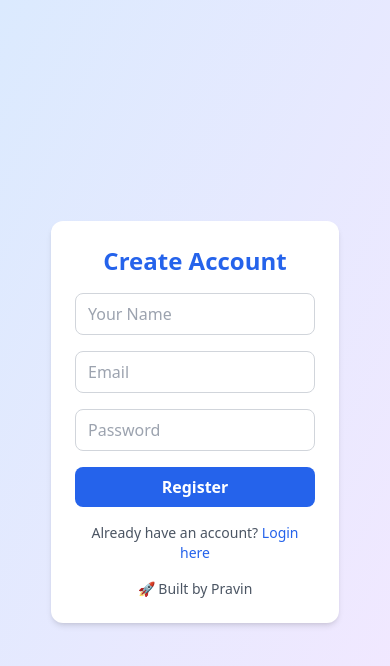
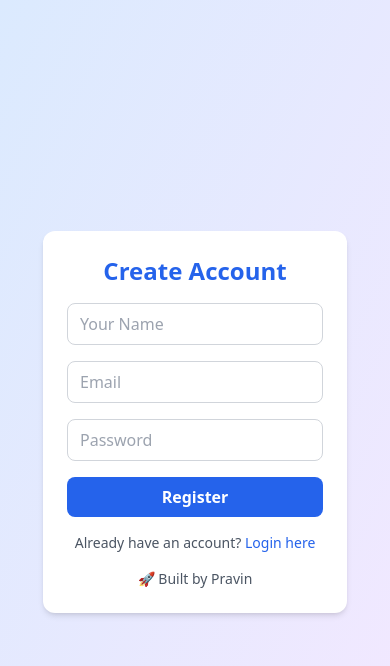
Before and after one commit to Nagar-17/task-manager-app-frontend, a React (Create React App) app: page /register in a window 390 px wide. Shown: the top 666 px of the page. Built offline with nearby package versions, Linux system fonts and the light colour scheme.

Commit message:
update frontend 3

```diff
--- a/src/index.css
+++ b/src/index.css
@@ -9,9 +9,9 @@
 
 @media screen and (max-width: 500px) {
 .login-page.max-w-sm {
-    max-width: 18rem;
+    max-width: 19rem;
 }
 .register-page.max-w-md {
-    max-width: 18rem;
+    max-width: 19rem;
 }
 }
```
